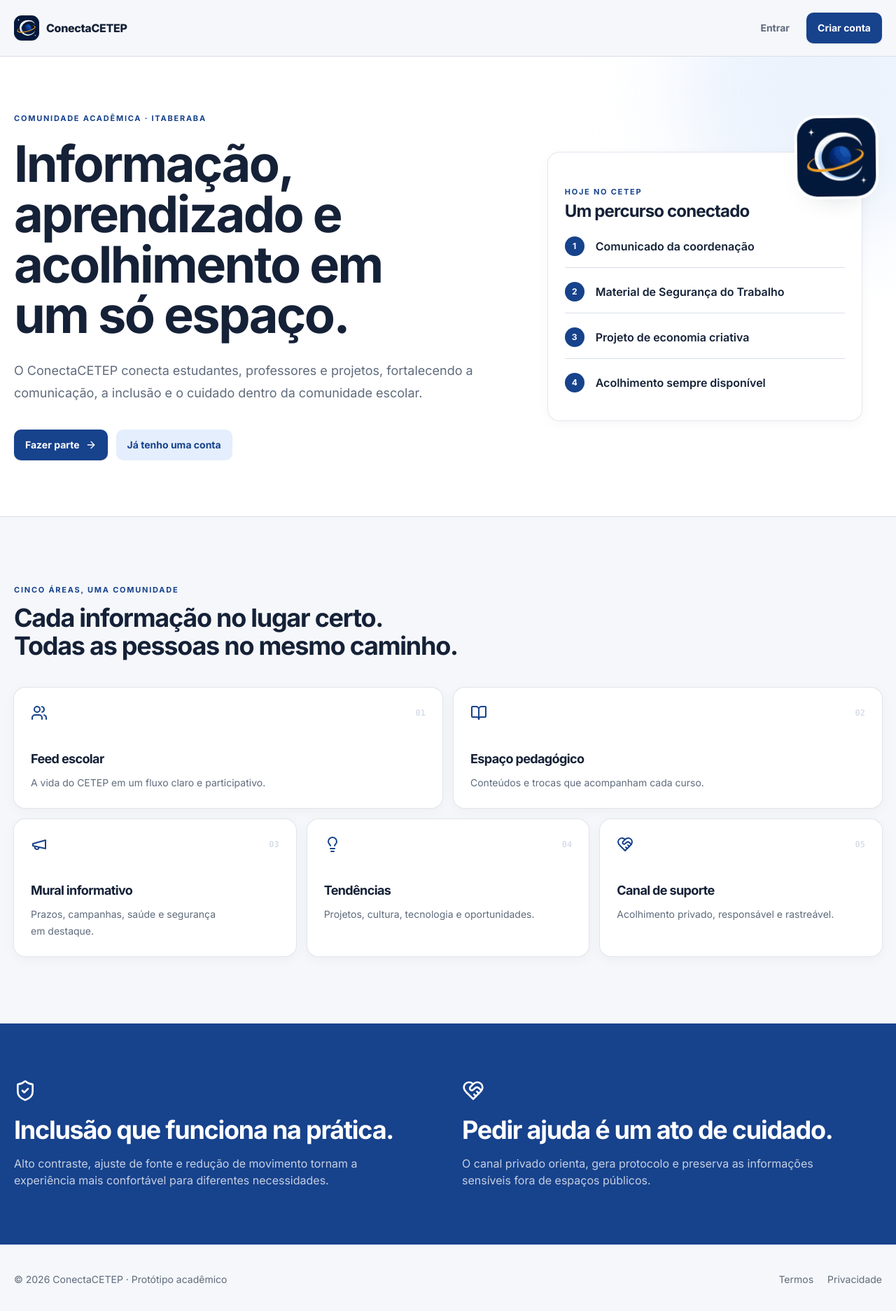
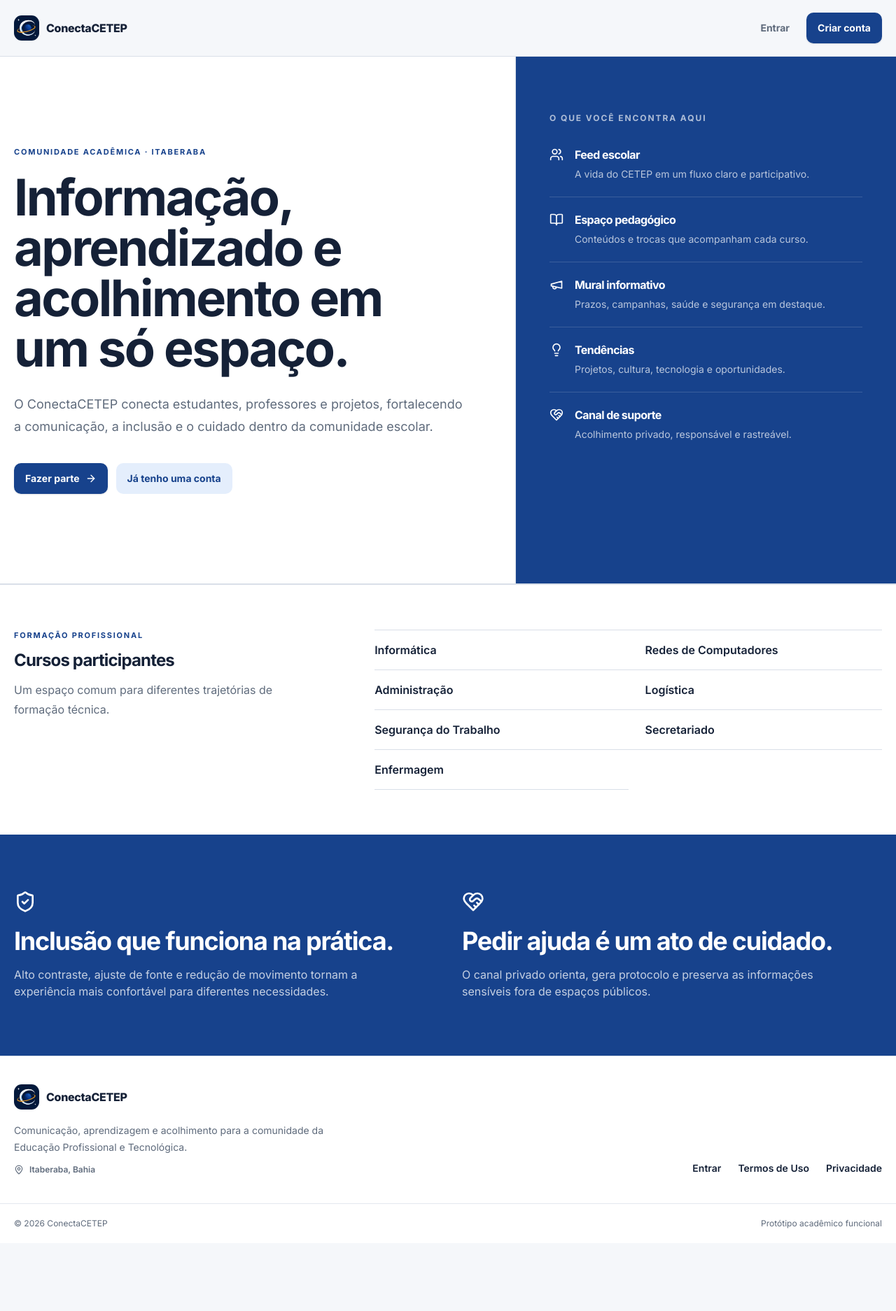
Before and after one commit to arcaconectacetep/arca-web, a Next.js app: page / in a window 1280 px wide. Shown: the top 1874 px of the page at 70% size. After the commit the page ends 1777 px from the top, so only its background shows below. Built offline with nearby package versions, Linux system fonts and the light colour scheme; no server answers.

Commit message:
feat: refine public pages and profile header

```diff
--- a/src/app/(app)/perfil/[username]/page.tsx
+++ b/src/app/(app)/perfil/[username]/page.tsx
@@ -49,22 +49,24 @@
     <div className="mx-auto max-w-4xl">
       <PageBack />
       <section className="card overflow-hidden">
-        <div className="relative h-24 overflow-hidden bg-brand-soft sm:h-32">
-          <div className="absolute -left-10 top-1/2 h-px w-2/3 -rotate-6 bg-brand/25" />
-          <div className="absolute -right-8 bottom-5 h-20 w-20 rounded-full border border-brand/15" />
+        <div className="h-28 bg-brand sm:h-36">
+          <div className="flex h-full items-end px-5 sm:px-8">
+            <div className="relative z-10 translate-y-1/2 rounded-full bg-paper p-1.5 shadow-quiet">
+              <Avatar url={p.avatar_url} name={p.full_name} size={96} />
+            </div>
+          </div>
         </div>
-        <div className="px-5 pb-6 sm:px-8 sm:pb-8">
-          <div className="-mt-12 flex items-end justify-between gap-4">
-            <Avatar url={p.avatar_url} name={p.full_name} size={96} />
-            {user?.id === p.id && (
-              <Link href="/configuracoes" className="btn-secondary mb-1">
+        <div className="px-5 pb-6 pt-14 sm:px-8 sm:pb-8 sm:pt-16">
+          {user?.id === p.id && (
+            <div className="flex justify-end">
+              <Link href="/configuracoes" className="btn-secondary">
                 <Pencil className="size-4" />
                 <span className="hidden sm:inline">Editar perfil</span>
                 <span className="sm:hidden">Editar</span>
               </Link>
-            )}
-          </div>
-          <div className="mt-4 min-w-0">
+            </div>
+          )}
+          <div className={user?.id === p.id ? "mt-2 min-w-0" : "min-w-0"}>
             <h1 className="break-words text-2xl font-bold leading-tight tracking-tight sm:text-3xl">
               {p.full_name}
             </h1>
--- a/src/app/(public)/page.tsx
+++ b/src/app/(public)/page.tsx
@@ -1,5 +1,4 @@
 import Link from "next/link";
-import Image from "next/image";
 import type { Metadata } from "next";
 import {
   ArrowRight,
@@ -11,6 +10,8 @@
   Users,
 } from "lucide-react";
 import { BrandLogo } from "@/components/ui/brand-logo";
+import { PublicFooter } from "@/components/layout/public-footer";
+import { createClient } from "@/lib/supabase/server";
 
 export const metadata: Metadata = {
   alternates: { canonical: "/" },
@@ -43,7 +44,21 @@
     text: "Acolhimento privado, responsável e rastreável.",
   },
 ];
-export default function Landing() {
+const courses = [
+  "Informática",
+  "Redes de Computadores",
+  "Administração",
+  "Logística",
+  "Segurança do Trabalho",
+  "Secretariado",
+  "Enfermagem",
+];
+
+export default async function Landing() {
+  const db = await createClient();
+  const {
+    data: { user },
+  } = await db.auth.getUser();
   const structuredData = {
     "@context": "https://schema.org",
     "@type": "EducationalOrganization",
@@ -66,22 +81,28 @@
       <header className="mx-auto flex h-20 max-w-7xl items-center justify-between px-5">
         <BrandLogo className="text-[15px] sm:text-base" />
         <nav className="flex items-center gap-2">
+          {user ? (
+            <Link className="btn-primary" href="/inicio">
+              <span className="hidden sm:inline">Acessar plataforma</span>
+              <span className="sm:hidden">Abrir</span>
+              <ArrowRight className="size-4" />
+            </Link>
+          ) : (
+            <>
               <Link className="btn-ghost hidden sm:inline-flex" href="/login">
                 Entrar
               </Link>
               <Link className="btn-primary" href="/cadastro">
                 Criar conta
               </Link>
+            </>
+          )}
         </nav>
       </header>
       <main id="conteudo">
-        <section className="relative overflow-hidden border-y border-line bg-paper">
-          <div
-            aria-hidden
-            className="absolute -right-28 -top-40 size-[420px] rounded-full bg-brand-soft/70 blur-3xl"
-          />
-          <div className="mx-auto grid min-h-[650px] max-w-7xl items-center gap-12 px-5 py-20 lg:grid-cols-[1.15fr_.85fr]">
-            <div className="relative z-10">
+        <section className="border-y border-line bg-paper">
+          <div className="mx-auto grid max-w-7xl lg:grid-cols-[1.15fr_.85fr]">
+            <div className="px-5 py-20 sm:py-28 lg:py-32 lg:pr-16">
               <p className="eyebrow mb-5">Comunidade acadêmica · Itaberaba</p>
               <h1 className="reveal max-w-3xl font-display text-5xl font-bold leading-[.98] md:text-7xl">
                 Informação, aprendizado e acolhimento em um só espaço.
@@ -92,68 +113,56 @@
                 comunidade escolar.
               </p>
               <div className="reveal reveal-delay-2 mt-9 flex flex-wrap gap-3">
+                {user ? (
+                  <Link href="/inicio" className="btn-primary">
+                    Ir para o início <ArrowRight className="size-4" />
+                  </Link>
+                ) : (
+                  <>
                     <Link href="/cadastro" className="btn-primary">
                       Fazer parte <ArrowRight className="size-4" />
                     </Link>
                     <Link href="/login" className="btn-secondary">
                       Já tenho uma conta
                     </Link>
+                  </>
+                )}
               </div>
             </div>
-            <div className="reveal reveal-delay-2 relative mx-auto w-full max-w-md">
-              <Image
-                src="/brand/conectacetep-icon.png"
-                width={112}
-                height={112}
-                alt=""
-                className="orbit-float absolute -right-5 -top-12 z-10 size-24 rounded-[28px] shadow-lift ring-4 ring-paper md:size-28"
-              />
-              <div className="route-line absolute bottom-8 left-5 top-8 w-0.5 bg-brand/25" />
-              <div className="card relative space-y-1 p-6 pt-12">
-                <p className="eyebrow">Hoje no CETEP</p>
-                <h2 className="section-title mt-2">Um percurso conectado</h2>
-                {[
-                  "Comunicado da coordenação",
-                  "Material de Segurança do Trabalho",
-                  "Projeto de economia criativa",
-                  "Acolhimento sempre disponível",
-                ].map((x, i) => (
-                  <div
-                    key={x}
-                    className="relative flex items-center gap-4 border-b border-line py-4 last:border-0"
-                  >
-                    <span className="z-10 grid size-7 shrink-0 place-items-center rounded-full bg-brand text-xs font-bold text-white">
-                      {i + 1}
-                    </span>
-                    <span className="font-semibold">{x}</span>
+            <div className="border-t border-line bg-brand px-5 py-12 text-white lg:border-l lg:border-t-0 lg:px-12 lg:py-20">
+              <p className="text-xs font-bold uppercase tracking-[.16em] text-white/65">
+                O que você encontra aqui
+              </p>
+              <div className="mt-8 divide-y divide-white/15">
+                {areas.map(({ icon: Icon, title, text }) => (
+                  <div className="flex gap-4 py-5 first:pt-0" key={title}>
+                    <Icon className="mt-0.5 size-5 shrink-0" />
+                    <div>
+                      <h2 className="font-bold">{title}</h2>
+                      <p className="mt-1 text-sm leading-6 text-white/70">{text}</p>
+                    </div>
                   </div>
                 ))}
               </div>
             </div>
           </div>
         </section>
-        <section className="mx-auto max-w-7xl px-5 py-24">
-          <p className="eyebrow">Cinco áreas, uma comunidade</p>
-          <h2 className="page-title mt-3 max-w-2xl">
-            Cada informação no lugar certo. Todas as pessoas no mesmo caminho.
-          </h2>
-          <div className="mt-10 grid gap-4 md:grid-cols-6">
-            {areas.map(({ icon: Icon, title, text }, index) => (
-              <article
-                className={`card-interactive reveal p-6 md:col-span-2 ${index < 2 ? "lg:col-span-3" : "lg:col-span-2"}`}
-                style={{ animationDelay: `${index * 55}ms` }}
-                key={title}
-              >
-                <div className="flex items-center justify-between">
-                  <Icon className="size-6 text-brand" />
-                  <span className="font-mono text-xs font-bold text-line">
-                    0{index + 1}
-                  </span>
+        <section className="border-t border-line bg-paper">
+          <div className="mx-auto grid max-w-7xl gap-8 px-5 py-16 md:grid-cols-[.8fr_1.2fr] md:items-start">
+            <div>
+              <p className="eyebrow">Formação profissional</p>
+              <h2 className="section-title mt-3">Cursos participantes</h2>
+              <p className="mt-3 max-w-md leading-7 text-muted">
+                Um espaço comum para diferentes trajetórias de formação técnica.
+              </p>
             </div>
-                <h3 className="mt-10 text-lg font-bold">{title}</h3>
-                <p className="mt-2 text-sm leading-6 text-muted">{text}</p>
-              </article>
+            <ul className="grid grid-cols-1 border-t border-line sm:grid-cols-2">
+              {courses.map((course) => (
+                <li className="border-b border-line py-4 font-semibold sm:odd:pr-6 sm:even:pl-6" key={course}>
+                  {course}
+                </li>
               ))}
+            </ul>
           </div>
         </section>
         <section className="bg-brand text-white">
@@ -181,13 +190,7 @@
           </div>
         </section>
       </main>
-      <footer className="mx-auto flex max-w-7xl flex-col gap-4 px-5 py-10 text-sm text-muted sm:flex-row sm:items-center sm:justify-between">
-        <span>© 2026 ConectaCETEP · Protótipo acadêmico</span>
-        <div className="flex gap-5">
-          <Link href="/termos">Termos</Link>
-          <Link href="/privacidade">Privacidade</Link>
-        </div>
-      </footer>
+      <PublicFooter authenticated={Boolean(user)} />
     </>
   );
 }
--- /dev/null
+++ b/src/components/layout/public-footer.tsx
@@ -0,0 +1,42 @@
+import Link from "next/link";
+import { MapPin } from "lucide-react";
+import { BrandLogo } from "@/components/ui/brand-logo";
+
+export function PublicFooter({ authenticated = false }: { authenticated?: boolean }) {
+  return (
+    <footer className="border-t border-line bg-paper">
+      <div className="mx-auto grid max-w-7xl gap-8 px-5 py-10 sm:grid-cols-[1fr_auto] sm:items-end">
+        <div>
+          <BrandLogo className="text-base text-ink" />
+          <p className="mt-3 max-w-md text-sm leading-6 text-muted">
+            Comunicação, aprendizagem e acolhimento para a comunidade da
+            Educação Profissional e Tecnológica.
+          </p>
+          <p className="mt-3 flex items-center gap-2 text-xs font-semibold text-muted">
+            <MapPin className="size-3.5" /> Itaberaba, Bahia
+          </p>
+        </div>
+        <nav
+          aria-label="Links institucionais"
+          className="flex flex-wrap gap-x-6 gap-y-3 text-sm font-semibold"
+        >
+          <Link className="hover:text-brand" href={authenticated ? "/inicio" : "/login"}>
+            {authenticated ? "Acessar plataforma" : "Entrar"}
+          </Link>
+          <Link className="hover:text-brand" href="/termos">
+            Termos de Uso
+          </Link>
+          <Link className="hover:text-brand" href="/privacidade">
+            Privacidade
+          </Link>
+        </nav>
+      </div>
+      <div className="border-t border-line/70">
+        <div className="mx-auto flex max-w-7xl flex-col gap-1 px-5 py-5 text-xs text-muted sm:flex-row sm:justify-between">
+          <span>© 2026 ConectaCETEP</span>
+          <span>Protótipo acadêmico funcional</span>
+        </div>
+      </div>
+    </footer>
+  );
+}
```
Also changed, not shown: src/components/ui/legal-page.tsx (+37 -25 lines), .interface-design/system.md. Lines whose indentation alone changed are shown as unchanged.
